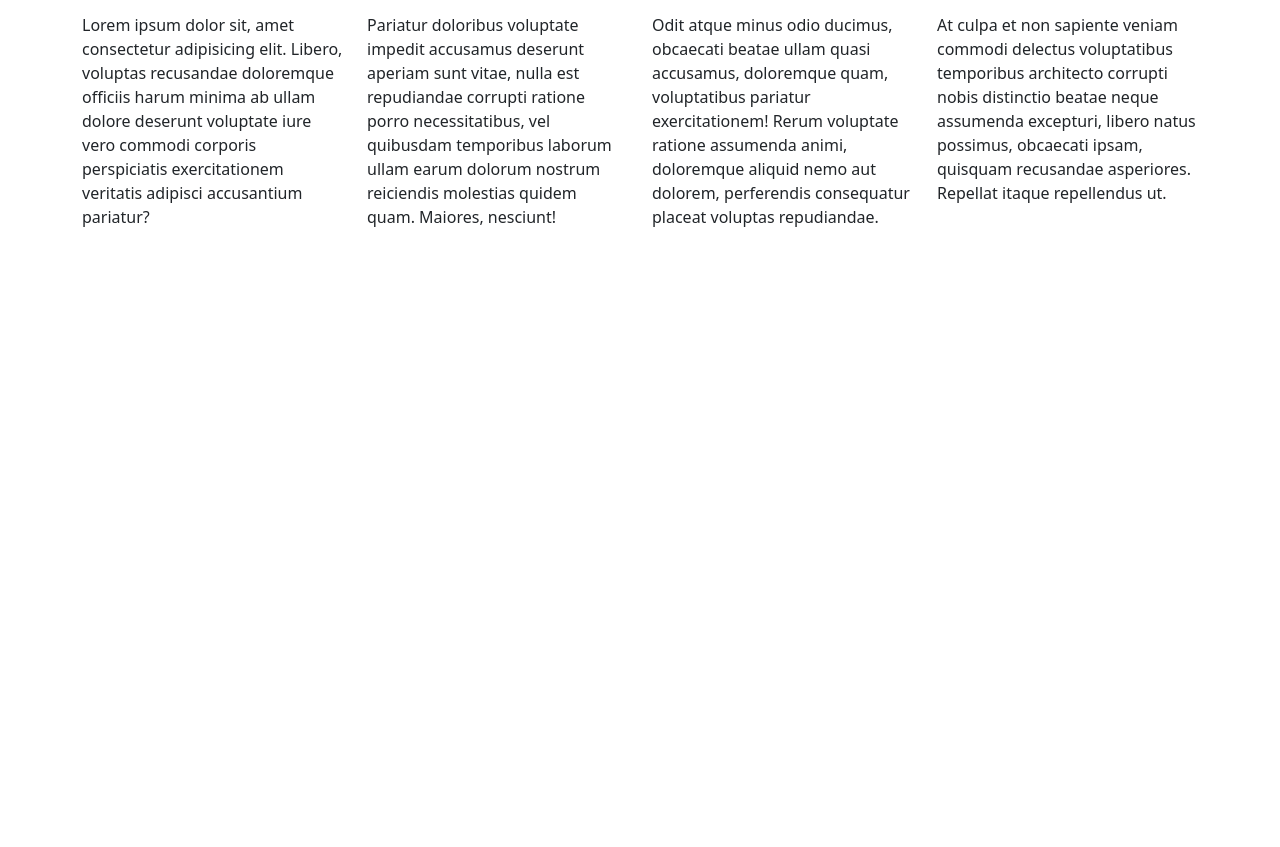
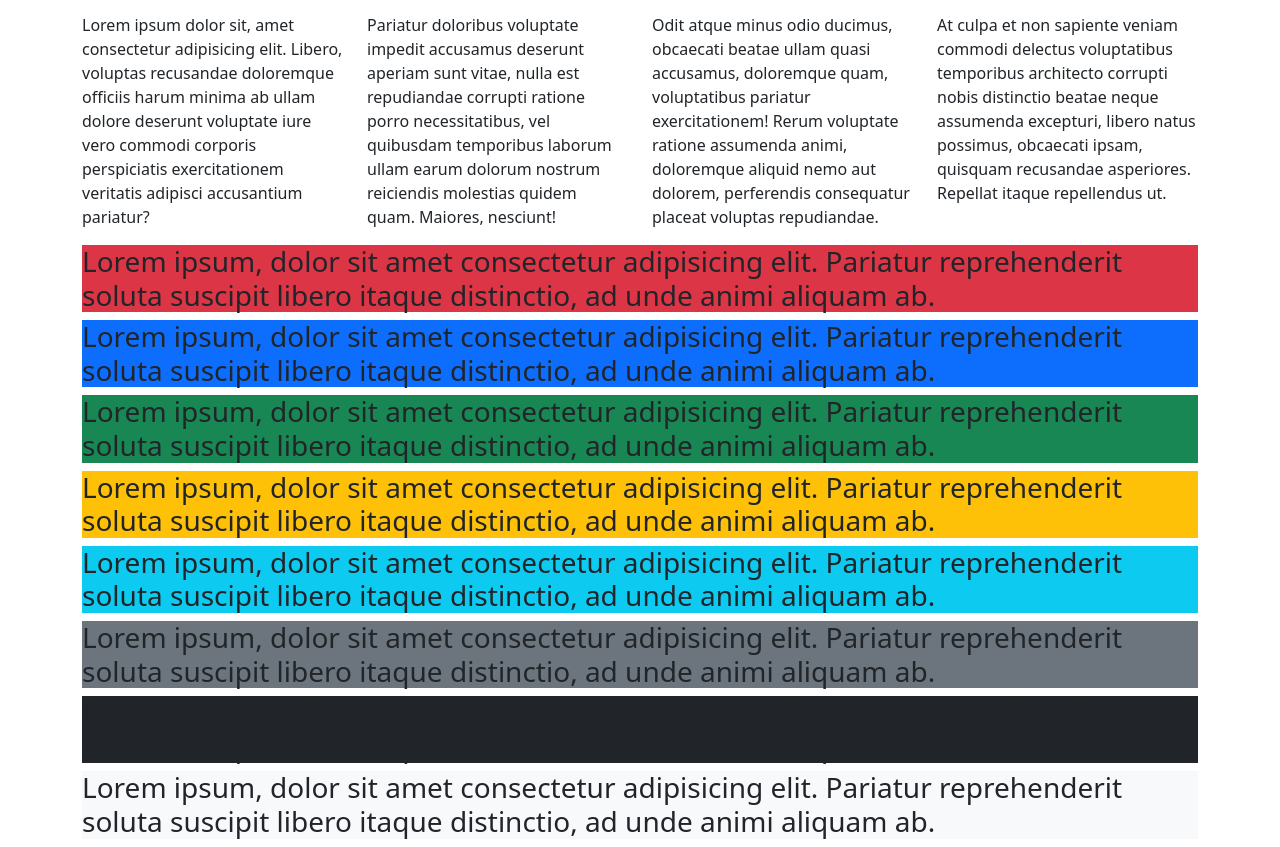
Before and after one commit to himanshisehrawat/Bootstap-Fundamental, a plain HTML site: page index.html in a window 1280 px wide. Shown: the part 1423-2270 px from the top of the page. Before the commit the page ends 1668 px from the top, so only its background shows below. Drawn offline with nearby package versions, Linux system fonts and the light colour scheme.

Commit message:
Bootstrap Container,Grid and Background Classes Practice

```diff
--- a/index.html
+++ b/index.html
@@ -86,6 +86,20 @@
         <p>At culpa et non sapiente veniam commodi delectus voluptatibus temporibus architecto corrupti nobis distinctio beatae neque assumenda excepturi, libero natus possimus, obcaecati ipsam, quisquam recusandae asperiores. Repellat itaque repellendus ut.</p>
     </div>
 </div>
+<h3 class="bg-danger">Lorem ipsum, dolor sit amet consectetur adipisicing elit. Pariatur reprehenderit soluta suscipit libero itaque distinctio, ad unde animi aliquam ab.</h3>
+<h3 class="bg-primary">Lorem ipsum, dolor sit amet consectetur adipisicing elit. Pariatur reprehenderit soluta suscipit libero itaque distinctio, ad unde animi aliquam ab.</h3>
+<h3 class="bg-success">Lorem ipsum, dolor sit amet consectetur adipisicing elit. Pariatur reprehenderit soluta suscipit libero itaque distinctio, ad unde animi aliquam ab.</h3>
+<h3 class="bg-warning">Lorem ipsum, dolor sit amet consectetur adipisicing elit. Pariatur reprehenderit soluta suscipit libero itaque distinctio, ad unde animi aliquam ab.</h3>
+<h3 class="bg-info">Lorem ipsum, dolor sit amet consectetur adipisicing elit. Pariatur reprehenderit soluta suscipit libero itaque distinctio, ad unde animi aliquam ab.</h3>
+<h3 class="bg-secondary">Lorem ipsum, dolor sit amet consectetur adipisicing elit. Pariatur reprehenderit soluta suscipit libero itaque distinctio, ad unde animi aliquam ab.</h3>
+<h3 class="bg-dark">Lorem ipsum, dolor sit amet consectetur adipisicing elit. Pariatur reprehenderit soluta suscipit libero itaque distinctio, ad unde animi aliquam ab.</h3>
+<h3 class="bg-light">Lorem ipsum, dolor sit amet consectetur adipisicing elit. Pariatur reprehenderit soluta suscipit libero itaque distinctio, ad unde animi aliquam ab.</h3>
+
+
+
+
+
+
 
 </div>
 
```
